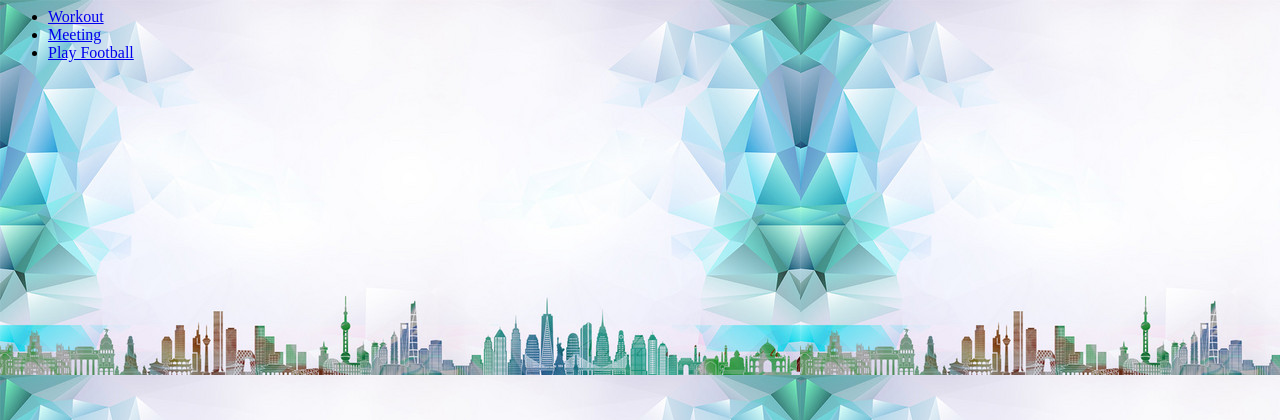
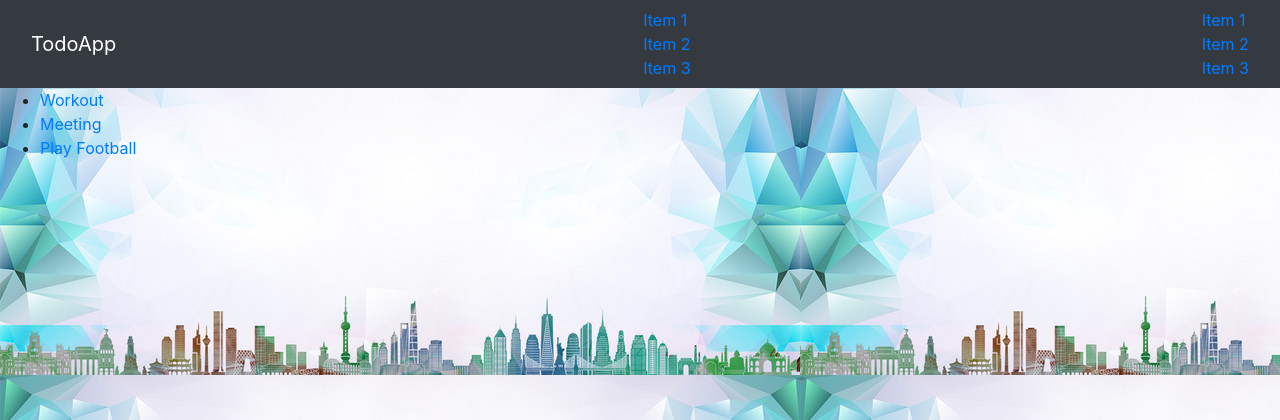
Before and after one commit to buikevin96/DjangoApp, a Django app: page /todoapp/ in a window 1280 px wide. Shown: the top 420 px of the page. Run offline with Django 3.2, Linux system fonts and the light colour scheme; data comes from the database, SQL or seed files in the repository; some libraries are stand-ins or nearby versions.

Commit message:
Designed navigation bar with bootstrap

```diff
--- a/pro/todo/todoapp/templates/todoapp/index.html
+++ b/pro/todo/todoapp/templates/todoapp/index.html
@@ -2,8 +2,27 @@
 <html>
     <head>
         <link rel="stylesheet" type="text/css" href="{% static 'todoapp/style.css' %}">
+        <link rel="stylesheet" href="https://stackpath.bootstrapcdn.com/bootstrap/4.1.3/css/bootstrap.min.css" integrity="sha384-MCw98/SFnGE8fJT3GXwEOngsV7Zt27NXFoaoApmYm81iuXoPkFOJwJ8ERdknLPMO" crossorigin="anonymous">
     </head>
     <body>
+
+            <nav class="navbar navbar-dark bg-dark">
+                <div class="container-fluid">
+                    <div class="navbar-header">
+                        <a class= "navbar-brand" href="#">TodoApp</a>
+                    </div>
+                    <ul class="nav navbar-nav">
+                        <li class="active"><a href="#">Item 1</a></li>
+                        <li><a href="#">Item 2</a></li>
+                        <li><a href="#">Item 3</a></li>
+                    </ul>
+                    <ul class="nav navbar-nav navbar-right">
+                            <li class="active"><a href="#">Item 1</a></li>
+                            <li><a href="#">Item 2</a></li>
+                            <li><a href="#">Item 3</a></li>
+                    </ul>
+                </div>
+            </nav>
             {% if task_list %}
             <ul>
                 {% for task in task_list %}
```
